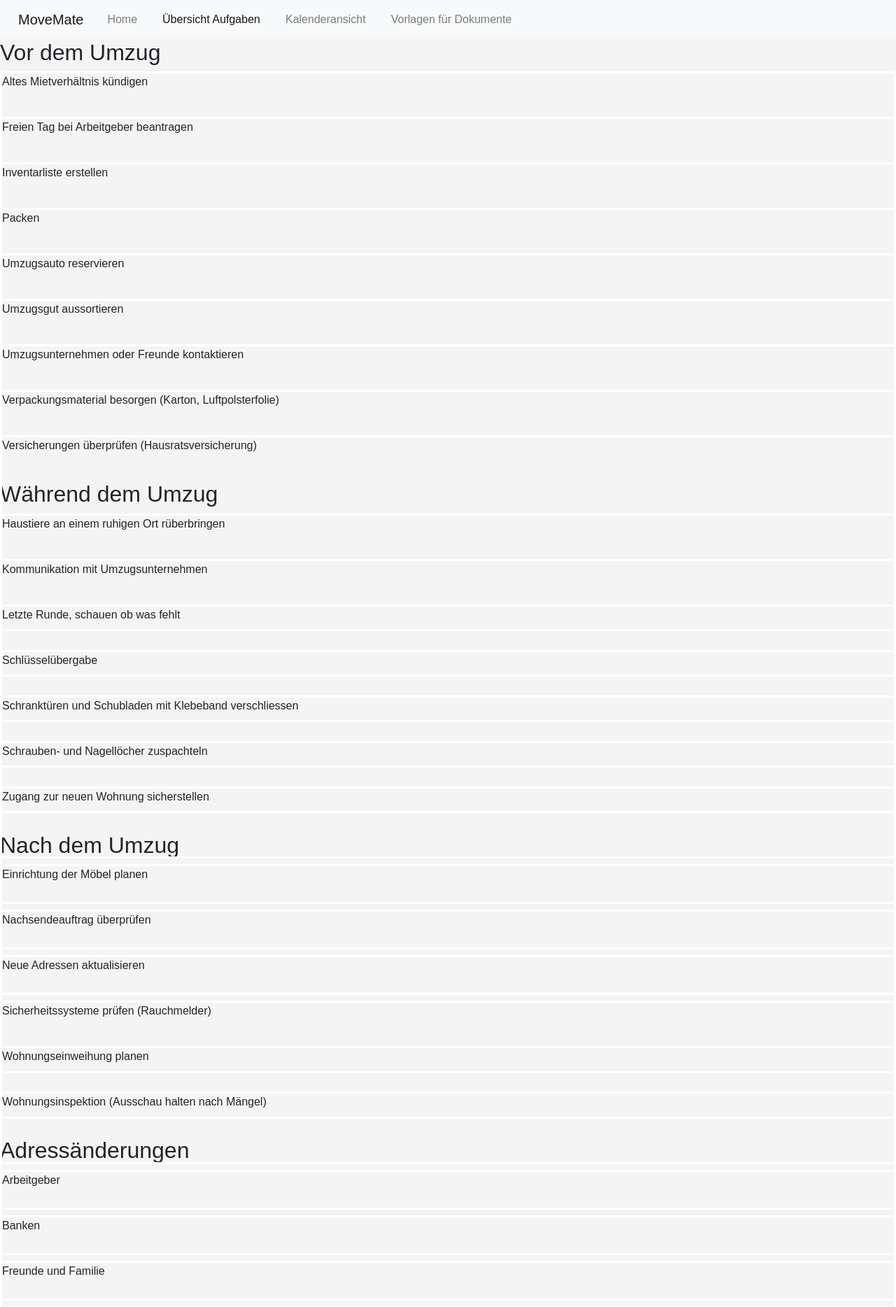
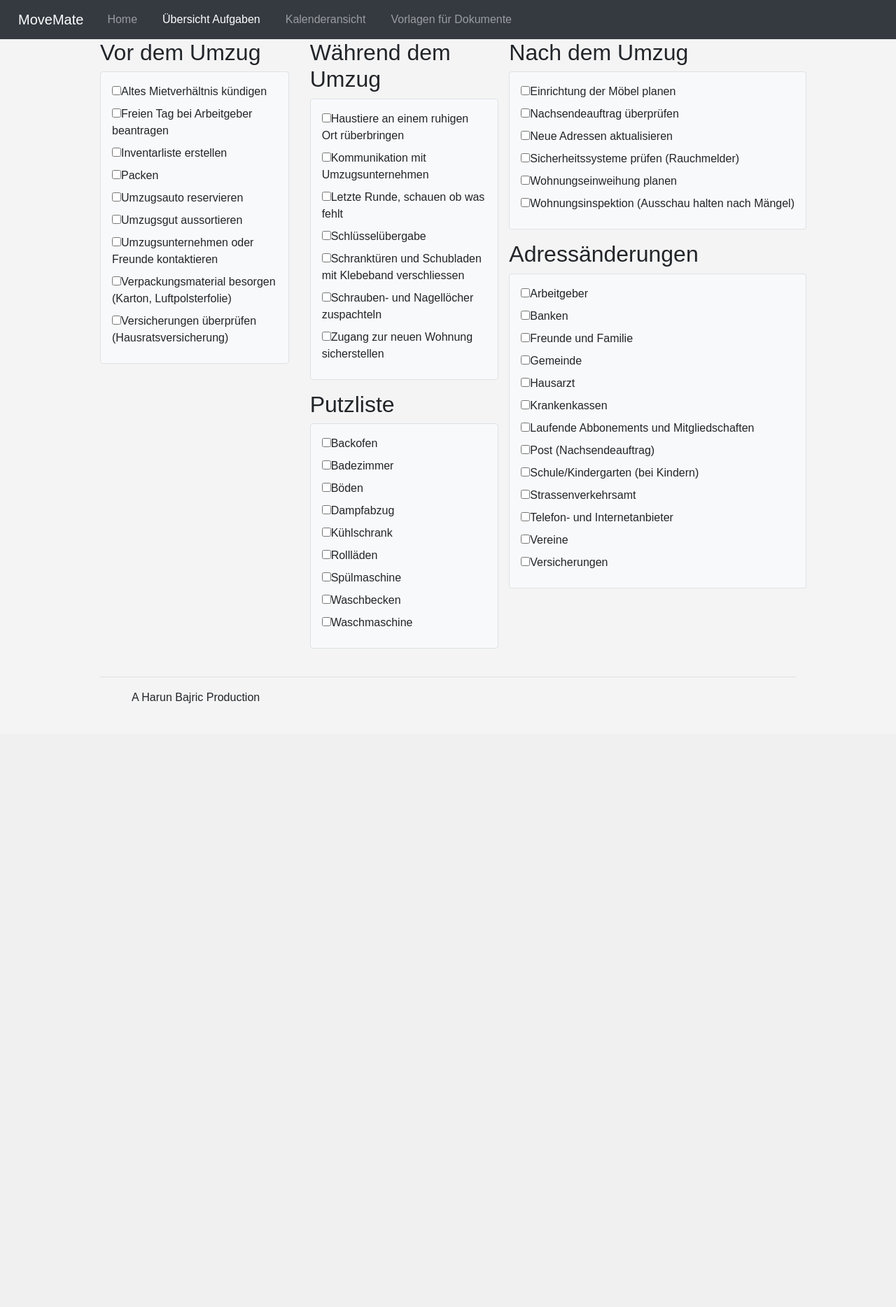
Before and after one commit to Habe301/movemng_harun, a Flask app: page /tasks in a window 1280 px wide. Shown: the top 1868 px of the page at 70% size. After the commit the page ends 1005 px from the top, so only its background shows below. Run offline with Flask 3, Linux system fonts and the light colour scheme; some libraries are stand-ins or nearby versions.

Commit message:
Finales Update. CSS Files wurden aufgeräumt, Layout finalisiert und der Fehler mit den Downloads wurde gefixt. Ordner mit Icons wurde gelöscht, da es nicht benötigt wurde.

```diff
--- a/design.css
+++ b/design.css
@@ -31,134 +31,3 @@ nav a {
     text-decoration: none;
     margin: 0 10px;
 }
-
-main {
-    padding: 20px 0;
-}
-
-.form-container {
-    max-width: 400px;
-    margin: 0 auto;
-    background-color: #fff;
-    padding: 20px;
-    border-radius: 5px;
-    box-shadow: 0 0 10px rgba(0, 0, 0, 0.1);
-}
-
-.form-group {
-    margin-bottom: 20px;
-}
-
-.form-group label {
-    display: block;
-    margin-bottom: 5px;
-    font-weight: bold;
-}
-
-.form-group input {
-    width: 100%;
-    padding: 8px;
-    box-sizing: border-box;
-    border: 1px solid #ccc;
-    border-radius: 3px;
-}
-
-.form-group button {
-    background-color: #333;
-    color: #fff;
-    padding: 10px;
-    border: none;
-    border-radius: 3px;
-    cursor: pointer;
-}
-
-.form-group button:hover {
-    background-color: #555;
-}
-
-.dashboard-container {
-    text-align: center;
-}
-
-.logout-btn {
-    background-color: #d9534f;
-    color: #fff;
-    padding: 10px;
-    border: none;
-    border-radius: 3px;
-    cursor: pointer;
-}
-
-.logout-btn:hover {
-    background-color: #c9302c;
-}
-
-.custom-calendar {
-    background-color: #1225cf; /* Beispiel: Blaue Farbe */
-    color: rgb(82, 180, 16);
-}
-
-.hero{
-    width: 100%;
-    height: 100vh;
-    background: #04192d;
-    color: #fff;
-    display: flex;
-    align-items: center;
-    justify-content: center;
-}
-
-.container1{
-    width: 450px;
-    padding: 25px 40px 25px 25px;
-    border: 2px solid #fff;
-    border-radius: 15px;
-}
-
-.row{
-    display: flex;
-    align-items: center;
-    justify-content: space-between;
-    margin: 30px 0;
-    font-size: 24px;
-}
-
-label{
-    position: relativve;
-    width: 50px;
-    height: 50px;
-}
-
-input{
-    width: 100%;
-    height: 100%;
-    position: absolute;
-    opacity: 0;
-}
-
-label span{
-    display: block;
-    width: 100%;
-    height: 100%;
-    position: absolute;
-    border: 3px solid #fff;
-    border-radius: 6px;
-    cursor: pointer;
-}
-label span::after{
-    content: '';
-    position: absolute;
-    left: 24px;
-    bottom: 10px;
-    width: 20px;
-    height: 40px;
-    border: solid #00ff0a;
-    border-width: 0 6px 6px 0;
-    transform: rotate(45deg);
-    opacity: 0;
-    transition: width 0.5s, height 0.5s, opacity 0.5s;
-}
-
-.completed {
-    text-decoration: line-through;
-}
--- a/main.py
+++ b/main.py
@@ -148,12 +148,13 @@ def update_task():
 
 
 #Code für Docs
-@app.route('/docs/<path:filename>', methods=['GET', 'POST'])
-def download(filename):
-    try:
-        return send_from_directory(app.static_folder, filename, as_attachment=True)
-    except FileNotFoundError:
-        abort(404, description="Resource not found")
+@app.route('/documents')
+def documents():
+    return render_template("docs.html")
+
+@app.route('/documents/<path:filename>')
+def download_file(filename):
+    return send_from_directory('documents', filename)
 
 
 
--- a/templates/liste.html
+++ b/templates/liste.html
@@ -8,7 +8,7 @@
     <title>Document</title>
 </head>
 <body>
-    <nav class="navbar navbar-expand-lg navbar-light bg-light">
+  <nav class="navbar navbar-expand-lg navbar-dark bg-dark">
         <a class="navbar-brand" href="#">MoveMate</a>
         <button class="navbar-toggler" type="button" data-toggle="collapse" data-target="#navbarSupportedContent" aria-controls="navbarSupportedContent" aria-expanded="false" aria-label="Toggle navigation">
           <span class="navbar-toggler-icon"></span>
@@ -28,7 +28,7 @@
           </li>
         </li>
         <li class="nav-item">
-          <a class="nav-link" href="/docs">Vorlagen für Dokumente</a>
+          <a class="nav-link" href="/documents">Vorlagen für Dokumente</a>
         </li>
       </li>
           </ul>
@@ -38,30 +38,47 @@
 <!--Ab hier fängt der Code für Taskliste an-->
 
 <form action="/handle_data" method="POST">
+  <div class="container">
+    <div class="row">
+      <div class="col">
             <h2>Vor dem Umzug</h2>
+            <div class="p-3 mb-3 border rounded bg-light">
             {% for task in tasks if task.category == "before" %}
             <label><input type="checkbox" name="task" value="{{ task.id }}" class="task-checkbox" {% if task.completed %}checked{% endif %}><span class="task-title {% if task.completed %}completed{% endif %}">{{ task.title }}</span></label><br>
             {% endfor %}
-
+      </div>
+    </div>
+      <div class="col">
         <h2>Während dem Umzug</h2>
+        <div class="p-3 mb-3 border rounded bg-light">
           {% for task in tasks if task.category == "during" %}
-  <label><input type="checkbox" name="task" value="{{ task.id }}" class="task-checkbox" {% if task.completed %}checked{% endif %}><span class="task-title {% if task.completed %}completed{% endif %}">{{ task.title }}</span></label><br>
+          <label class="d-block mb-2"><input type="checkbox" name="task" value="{{ task.id }}" class="task-checkbox" {% if task.completed %}checked{% endif %}><span class="task-title {% if task.completed %}completed{% endif %}">{{ task.title }}</span></label>
           {% endfor %}
-
+        </div>
+        <h2>Putzliste</h2>
+        <div class="p-3 mb-3 border rounded bg-light">
+          {% for task in tasks if task.category == "clean" %}
+          <label class="d-block mb-2"><input type="checkbox" name="task" value="{{ task.id }}" class="task-checkbox" {% if task.completed %}checked{% endif %}><span class="task-title {% if task.completed %}completed{% endif %}">{{ task.title }}</span></label>
+          {% endfor %}
+        </div>
+      </div>
+   <div>
   <h2>Nach dem Umzug</h2>
+  <div class="p-3 mb-3 border rounded bg-light">
   {% for task in tasks if task.category == "after" %}
   <label><input type="checkbox" name="task" value="{{ task.id }}" class="task-checkbox" {% if task.completed %}checked{% endif %}><span class="task-title {% if task.completed %}completed{% endif %}">{{ task.title }}</span></label><br>
   {% endfor %}
+</div>
 
   <h2>Adressänderungen</h2>
+  <div class="p-3 mb-3 border rounded bg-light">
   {% for task in tasks if task.category == "adresschange" %}
   <label><input type="checkbox" name="task" value="{{ task.id }}" class="task-checkbox" {% if task.completed %}checked{% endif %}><span class="task-title {% if task.completed %}completed{% endif %}">{{ task.title }}</span></label><br>
   {% endfor %}
-
-  <h2>Putzliste</h2>
-  {% for task in tasks if task.category == "clean" %}
-  <label><input type="checkbox" name="task" value="{{ task.id }}" class="task-checkbox" {% if task.completed %}checked{% endif %}><span class="task-title {% if task.completed %}completed{% endif %}">{{ task.title }}</span></label><br>
-  {% endfor %}
+</div>
+    </div>
+    </div>
+  </div>
 </form>
 
 <script>
@@ -84,4 +101,16 @@ document.querySelectorAll('.task-checkbox').forEach(function(checkbox) {
 });
 </script>
 </body>
+
+<div class="container">
+  <footer class="d-flex flex-wrap justify-content-between align-items-center py-3 my-4 border-top">
+    <div class="col-md-4 d-flex align-items-center">
+      <a href="/" class="mb-3 me-2 mb-md-0 text-body-secondary text-decoration-none lh-1">
+        <svg class="bi" width="30" height="24"><use xlink:href="#bootstrap"/></svg>
+      </a>
+      <span class="mb-3 mb-md-0 text-body-secondary"> A Harun Bajric Production</span>
+    </div>
+
+  </footer>
+</div>
 </html>
```
Also changed, not shown: templates/calendar.html (+32 -13 lines), templates/docs.html (+25 -12 lines), templates/index.html (+15 -8 lines), README.md, icons/calendar2-week.svg (deleted), icons/clipboard2-check.svg (deleted), icons/envelope-paper.svg (deleted), instance/db.db. Lines whose indentation alone changed are shown as unchanged.
